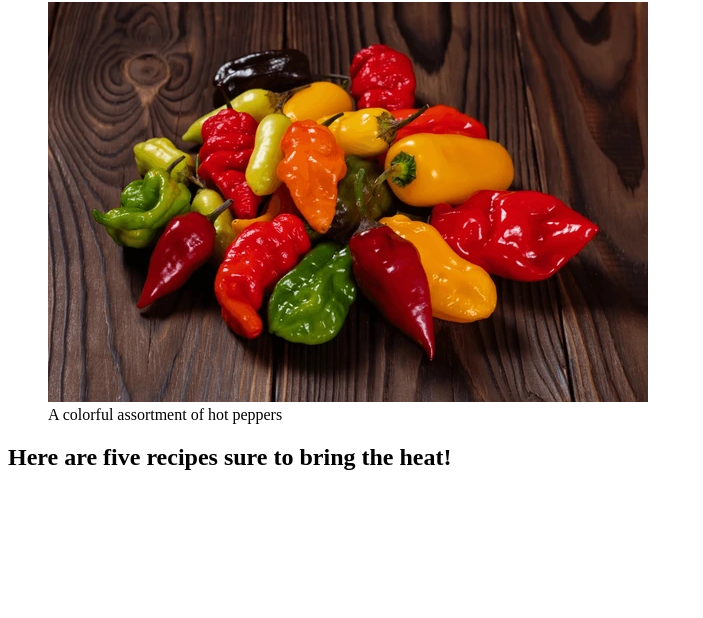
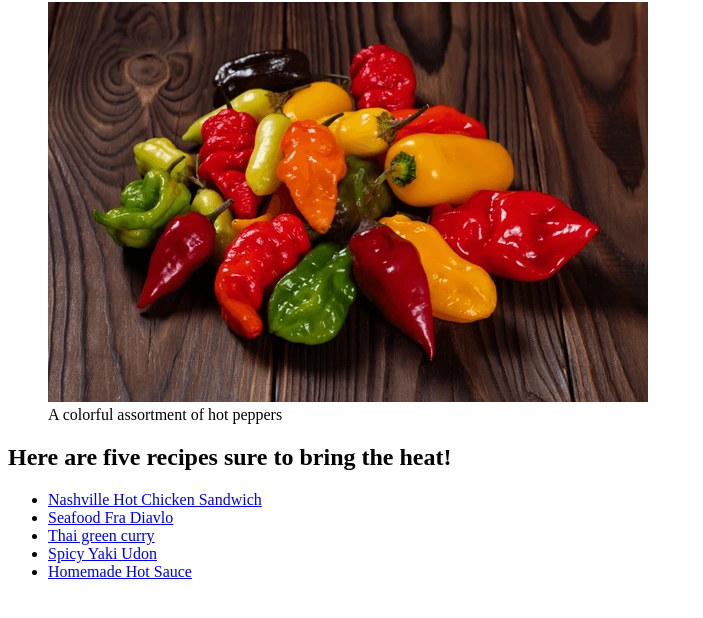
Before and after one commit to TylerLanglois/odin-recipes, a plain HTML site: page index.html in a window 1280 px wide. Shown: the part 78-696 px from the top of the page, without its empty margins (0-703 px from the left). Drawn offline with Linux system fonts and the light colour scheme.

Commit message:
index.html

```diff
--- a/index.html
+++ b/index.html
@@ -11,12 +11,16 @@
         <figcaption> A colorful assortment of hot peppers</figcaption>
       </figure>
      <H2>Here are five recipes sure to bring the heat!</H2>
+       <ul>
+         <li> <a href="../odin-recipes/recipes/hotchicken.html">Nashville Hot Chicken Sandwich</a> </li>
+         <li> <a href="../odin-recipes/recipes/fradiavlo.html">Seafood Fra Diavlo</a> </li>
+         <li>  <a href="../odin-recipes/recipes/thaicurrry.html">Thai green curry</a> </li>
+         <li> <a href="../odin-recipes/recipes/yakiudon.html">Spicy Yaki Udon</a> </li>
+          <li> <a href="../odin-recipes/recipes/hotsauce.html">Homemade Hot Sauce</a> </li>
 
 
 
-
-
-
+       </ul>
 
 
 
```
